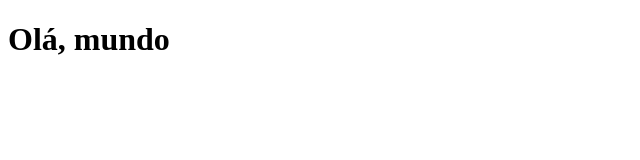
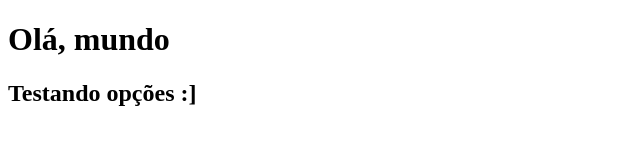
Before and after one commit to Dan-Cristina/github, a plain HTML site: page index.html in a window 1280 px wide. Shown: the whole page, without its empty margins (0-640 px from the left). Drawn offline with Linux system fonts and the light colour scheme.

Commit message:
adcionei h2

```diff
--- a/index.html
+++ b/index.html
@@ -7,5 +7,6 @@
 </head>
 <body>
     <h1>Olá, mundo</h1>
+    <h2>Testando opções :] </h2>
 </body>
 </html>
```
